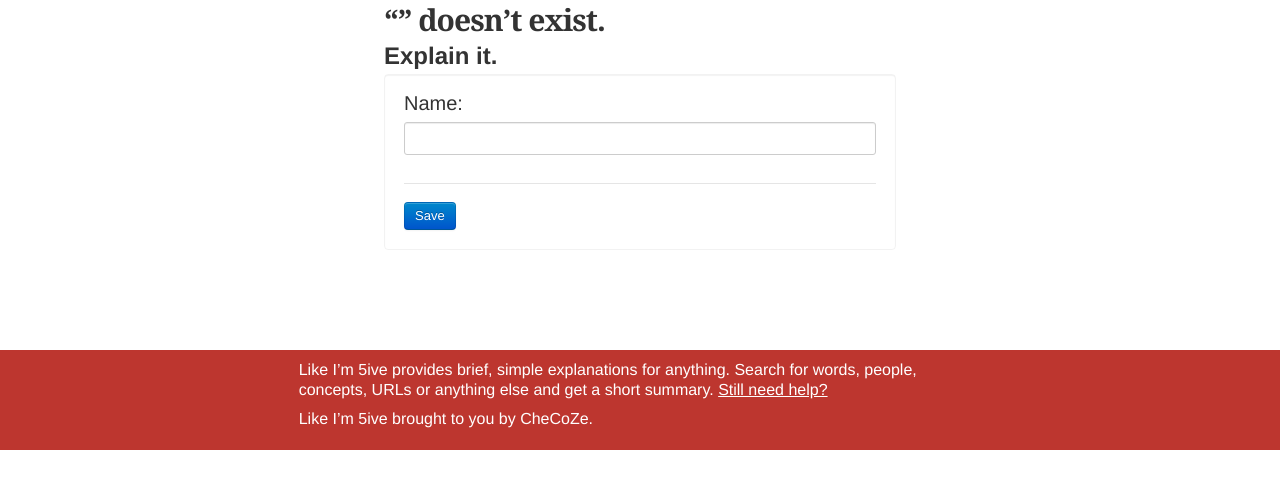
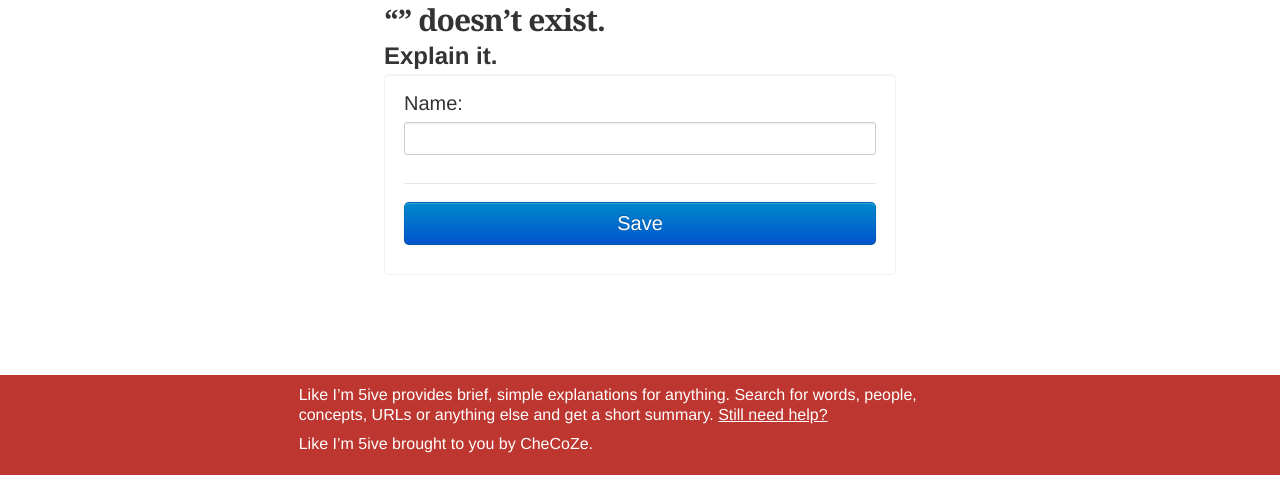
Before and after one commit to checoze/like-im-5ive, a Django app: template apps/explain/templates/explain/entry_prompt.html in a window 1280 px wide. Shown: the part 156-641 px from the top of the page. Run offline with Django 3.2, Linux system fonts and the light colour scheme; the template is opened without the code that fills it: values that come from a table or form of the project are taken from there, others are empty; data comes from the database, SQL or seed files in the repository; parts of the project's set-up code (start-up, migrations or seed data) failed here and were passed over; some libraries are stand-ins or nearby versions.

Commit message:
.btn-large in entry prompt for consistency.

```diff
--- a/apps/explain/templates/explain/entry_prompt.html
+++ b/apps/explain/templates/explain/entry_prompt.html
@@ -30,7 +30,7 @@
         {% endfor %}
         <div class="form-actions">
             <input type='hidden' name='original_creator' value='{{ current_user }}'>
-            <input type='submit' class="btn btn-primary" value="Save" id='save-item'>
+            <input type='submit' class="btn btn-primary btn-large" value="Save" id='save-item'>
         </div><!-- /.form-actions -->
     </form>
 {% endblock content %}
```
